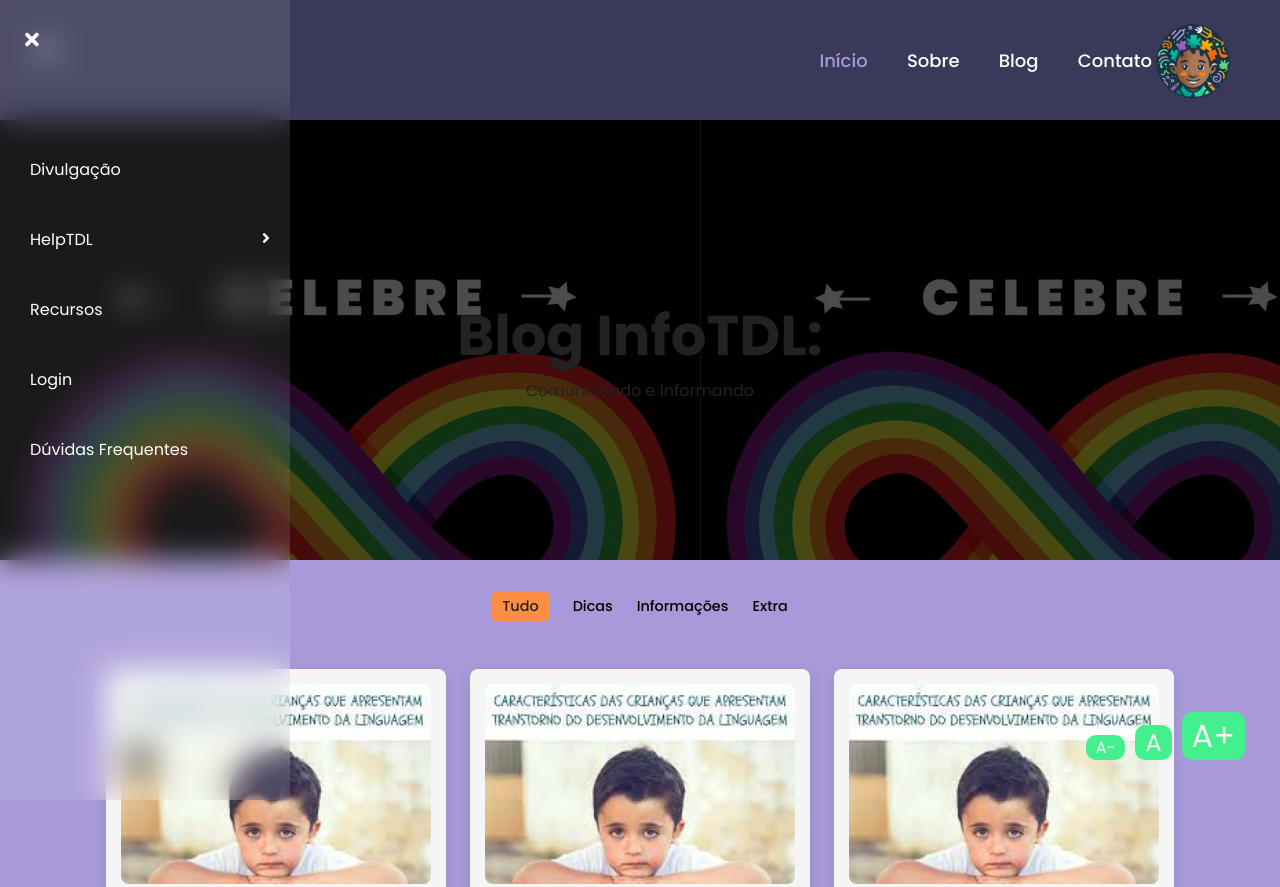
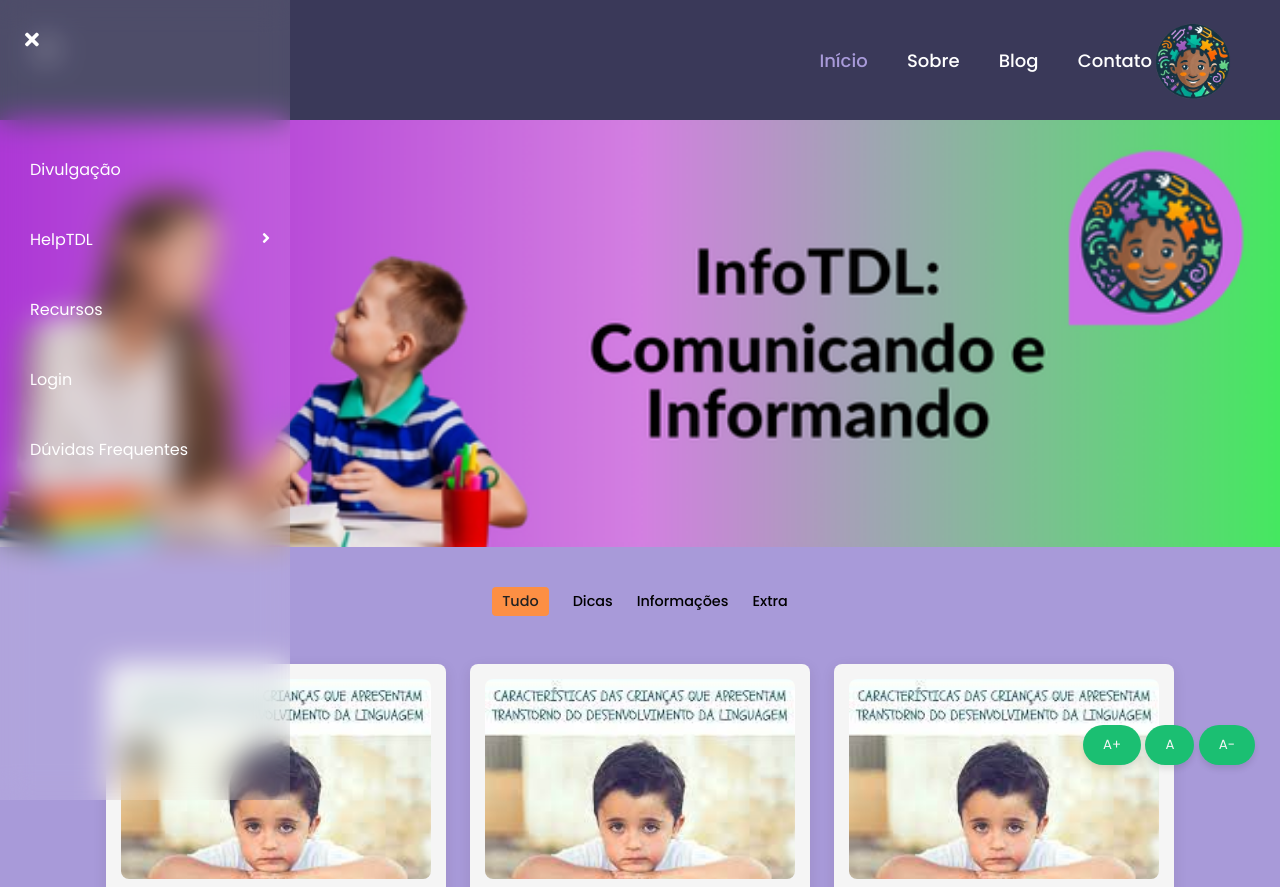
Before and after one commit to Rms121/ProjetoTDL, a plain HTML site: page Pág-Conteúdo/CONTEUDOS/Blog.html in a window 1280 px wide. Shown: the top 887 px of the page. Drawn offline with nearby package versions, Linux system fonts and the light colour scheme.

Commit message:
Add files via upload

```diff
--- a/Pág-Conteúdo/CONTEUDOS/Blog.html
+++ b/Pág-Conteúdo/CONTEUDOS/Blog.html
@@ -13,6 +13,7 @@
     <link rel="stylesheet" href="https://use.fontawesome.com/releases/v5.6.3/css/all.css" integrity="sha384-UHRtZLI+pbxtHCWp1t77Bi1L4ZtiqrqD80Kn4Z8NTSRyMA2Fd33n5dQ8lWUE00s/" crossorigin="anonymous">
 </head>
 <body>
+    <div class="content">
     <header class="header">
         <div class="imglogo">
             <img src="/IMG/LogotipoTDL.png" alt="Logotipo/png">
@@ -65,17 +66,15 @@
     </header>
 
     <div class="container-btn">
-        <div class="buttons">
-         <span class="btn activ3" onclick="document.getElementById('container text-ajust').style.fontSize = '1em' ">A-</span>
-         <span class="btn" onclick="document.getElementById('container text-ajust').style.fontSize = '1.25em' ">A</span>
-         <span class="btn" onclick="document.getElementById('container text-ajust').style.fontSize = '1.75em' ">A+</span>
+         <div class="font-controls">
+            <button onclick="aumentarFonte()" class="btn">A+</button>
+            <button onclick="resetarFonte()" class="btn">A</button>
+            <button onclick="diminuirFonte()" class="btn">A-</button>
         </div>
      </div>
 
     <section class="home" id="home">
         <div class="home-text container">
-            <h2 class="home-title">Blog InfoTDL:</h2>
-            <span class="home-subtitle"> Comunicando e Informando</span>
         </div>
     </section>
 
@@ -223,6 +222,7 @@
         <img src="/IMG/top-button.png" alt="Voltar ao Topo">
     </button>
 
+
         <footer class="footer">
             <p>Insira seu e-mail para receber notificações sobre nossas novidades!</p>
             <input type="email" placeholder="Digite seu E-mail">
@@ -235,6 +235,7 @@
             </div>
             <p>© 2024 todos os direitos reservados</p>
         </footer>
+    </div>
 
     <script
   src="https://code.jquery.com/jquery-3.7.1.min.js"
--- a/Pág-Conteúdo/CSS/Blog.css
+++ b/Pág-Conteúdo/CSS/Blog.css
@@ -8,7 +8,7 @@
     --navbarColor: #3A3959;
     --textColor: #172317;
     --OtherColor: #fd8f44;
-    --HeaderColor: #1BBF72;
+    --OtherOptionColor: #1BBF72;
     --ColorIcon: #8D44F2;
 }
 
@@ -184,55 +184,42 @@ section {
 .container-btn {
   position: fixed;
   right: 15px;
-  bottom: 0.1px;
-  display: flex;
-  justify-content: center;
+  bottom: 15px;
+  display: inline-flex;
   align-items: center;
-  width: 1200px;
-  flex-direction: column;
-  margin: 20px auto;
-  padding: 0 20px;
+  padding: 10px;
 }
 
-.container-btn .buttons {
-  width: 100%;
-  display: flex;
-  justify-content: flex-end;
-  align-items: flex-end;
-  margin-bottom: 20px;
+.container-btn .font-controls .btn {
+  border: none;
+  border-radius: 30px;
+  padding: 10px 20px;
+  background-color: var(--OtherOptionColor);
+  color: var(--whiteColor);
+  margin: 10px 0;
+  cursor: pointer;
+  box-shadow: 0px 4px 6px rgba(0, 0, 0, 0.1);
+  transition: background-color 0.3s ease, transform 0.3s ease;
 }
 
-.container-btn .buttons .btn {
-  border-radius: 10px;
-  padding: 0 10px;
-  display: inline-flex;
+.container-btn .font-controls .btn:hover {
   background-color: var(--primaryColor);
-  color: var(--whiteColor);
-  margin-left: 10px;
-  cursor: pointer;
+  transform: scale(1.05);
 }
 
-.container-btn .buttons .btn .activ3 {
-  background-color: var(--HeaderColor);
+.home {
+    width: 100%;
+    height: 100%;
+    min-height: 34vw;
+    background-image: url('/IMG/InfoTDLBanner.png');
+    background-repeat: no-repeat;
+    background-position: cover;
+    background-size: contain;
+    justify-content: center;
+    align-items: center;
+    text-align: center;
 }
 
-.container-btn .buttons .btn:nth-child(2) {
-  font-size: 1.5rem;
-}
-
-.container-btn .buttons .btn:nth-child(3) {
-  font-size: 2rem;
-}
-
-
-.home {
-  width: 100%;
-  min-height: 440px;
-  background-image: linear-gradient(rgba(0,0,0,0.7), rgba(0,0,0,0.7)), url('/Pág-Conteúdo/IMG/Banner-neurodiversidade.jpg')  /* Imagem aqui  */;
-  display: grid;
-  justify-content: center;
-  align-items: center;
-}
 
 .home-text {
   color: var(--blackColor);
@@ -240,7 +227,7 @@ section {
 }
 
 .home-title {
-  font-size: 3.5rem;
+  font-size: 1.5rem;
 }
 
 .home-subtitle {
@@ -491,3 +478,9 @@ img {
     padding: 10px;
   }
 }
+
+@media (max-width: 800px) {
+  .home {
+    display: none;
+  }
+}
--- a/Pág-Conteúdo/JS/main.js
+++ b/Pág-Conteúdo/JS/main.js
@@ -40,12 +40,27 @@ function topFunction() {
 
 /* Button Font Size */
 
-let buttons = document.querySelector('.buttons');
-let btn = buttons.querySelectorAll('.btn');
-for (var i = 0; i < btn.length; i++){
-  btn[i].addEventListener('click', function(){
-    let current = document.getElementsByClassName('activ3');
-    current[0].classNamelassName = current[0].className.replace("activ3", "");
-    this.className += " activ3";
-  })
-};
+function aumentarFonte() {
+  let elementos = document.querySelectorAll('.content *' );
+  elementos.forEach(elemento => {
+      let tamanhoAtual = window.getComputedStyle(elemento, null).getPropertyValue('font-size');
+      let novoTamanho = Math.min(parseFloat(tamanhoAtual) + 2, 24); // Limite máximo de 24px
+      elemento.style.fontSize = novoTamanho + 'px';
+  });
+}
+
+function diminuirFonte() {
+  let elementos = document.querySelectorAll('.content *');
+  elementos.forEach(elemento => {
+      let tamanhoAtual = window.getComputedStyle(elemento, null).getPropertyValue('font-size');
+      let novoTamanho = Math.max(parseFloat(tamanhoAtual) - 2, 12); // Limite mínimo de 12px
+      elemento.style.fontSize = novoTamanho + 'px';
+  });
+}
+
+function resetarFonte() {
+  let elementos = document.querySelectorAll('.content *');
+  elementos.forEach(elemento => {
+      elemento.style.fontSize = '';
+  });
+}
```
Also changed, not shown: Pág-Conteúdo/IMG/InfoTDL-banner.png (added), Pág-Conteúdo/IMG/InfoTDLBanner.png (added).
